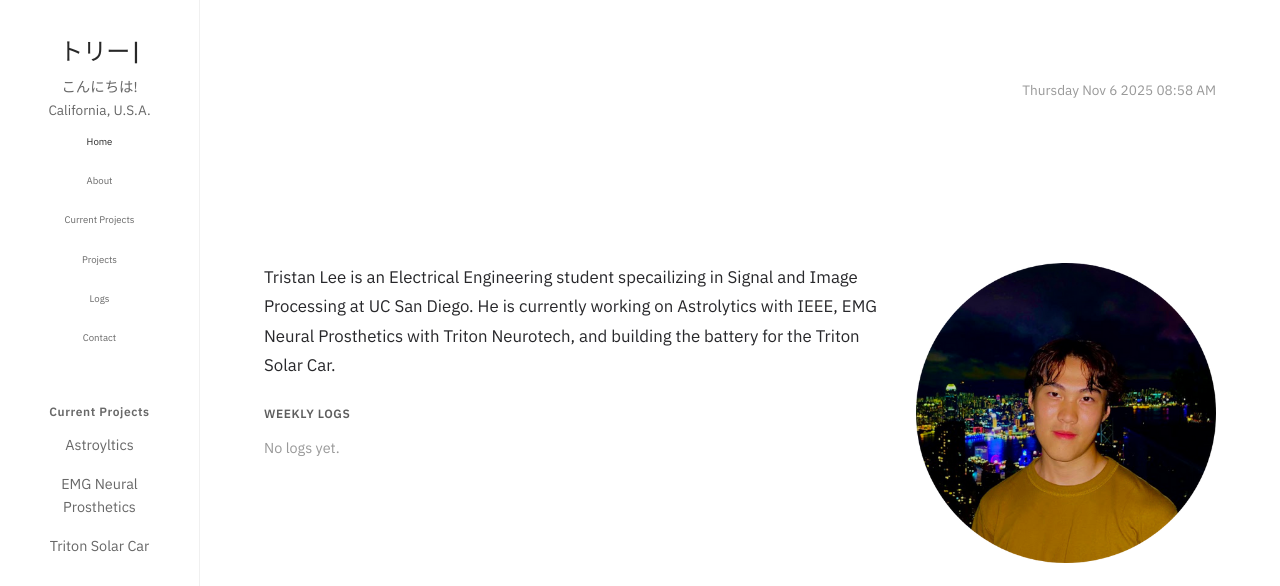
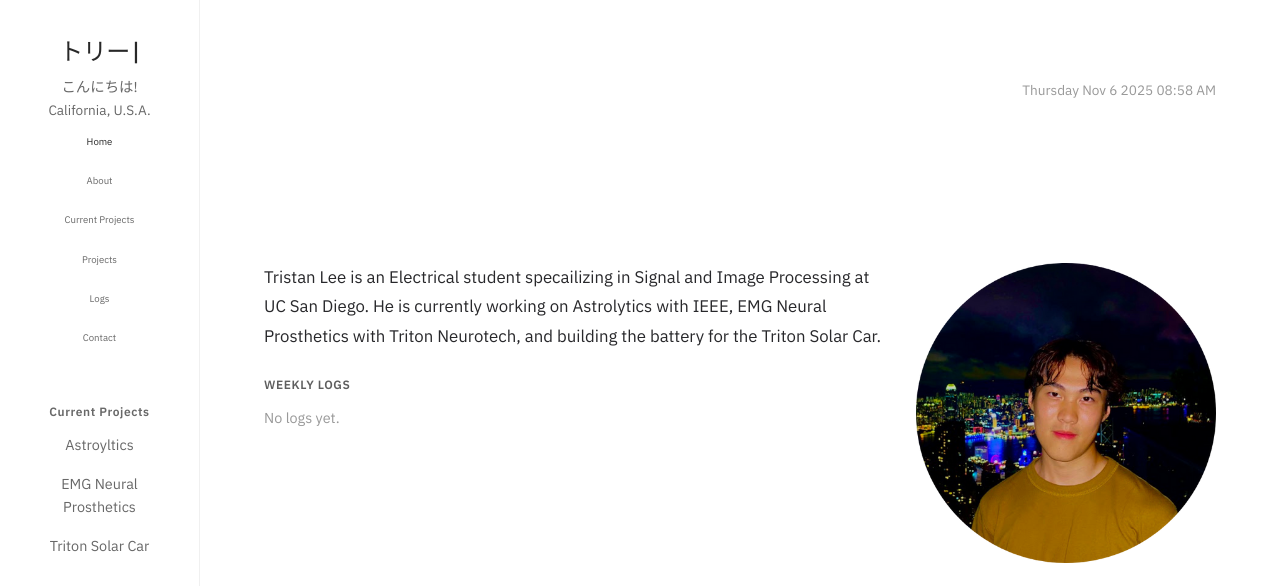
Before and after one commit to tmlee06/Personal-Website, a plain HTML site: page index.html in a window 1280 px wide. Shown: the top 586 px of the page. Drawn offline with nearby package versions, Linux system fonts and the light colour scheme; no server answers.

Commit message:
Your message

```diff
--- a/index.html
+++ b/index.html
@@ -72,7 +72,7 @@
                 <div class="bio-section">
                     <div>
                         <p class="bio-text">
-                            Tristan Lee is an Electrical Engineering student specailizing in Signal and Image Processing at UC San Diego. He is currently working on Astrolytics with IEEE, EMG Neural Prosthetics with Triton Neurotech, and building the battery for the Triton Solar Car.
+                            Tristan Lee is an Electrical  student specailizing in Signal and Image Processing at UC San Diego. He is currently working on Astrolytics with IEEE, EMG Neural Prosthetics with Triton Neurotech, and building the battery for the Triton Solar Car.
                         </p>
                         <div class="bio-logs-container">
                             <div class="section-title-small" style="text-align: left; margin-top: 1.5rem; margin-bottom: 0.75rem;">WEEKLY LOGS</div>
```
